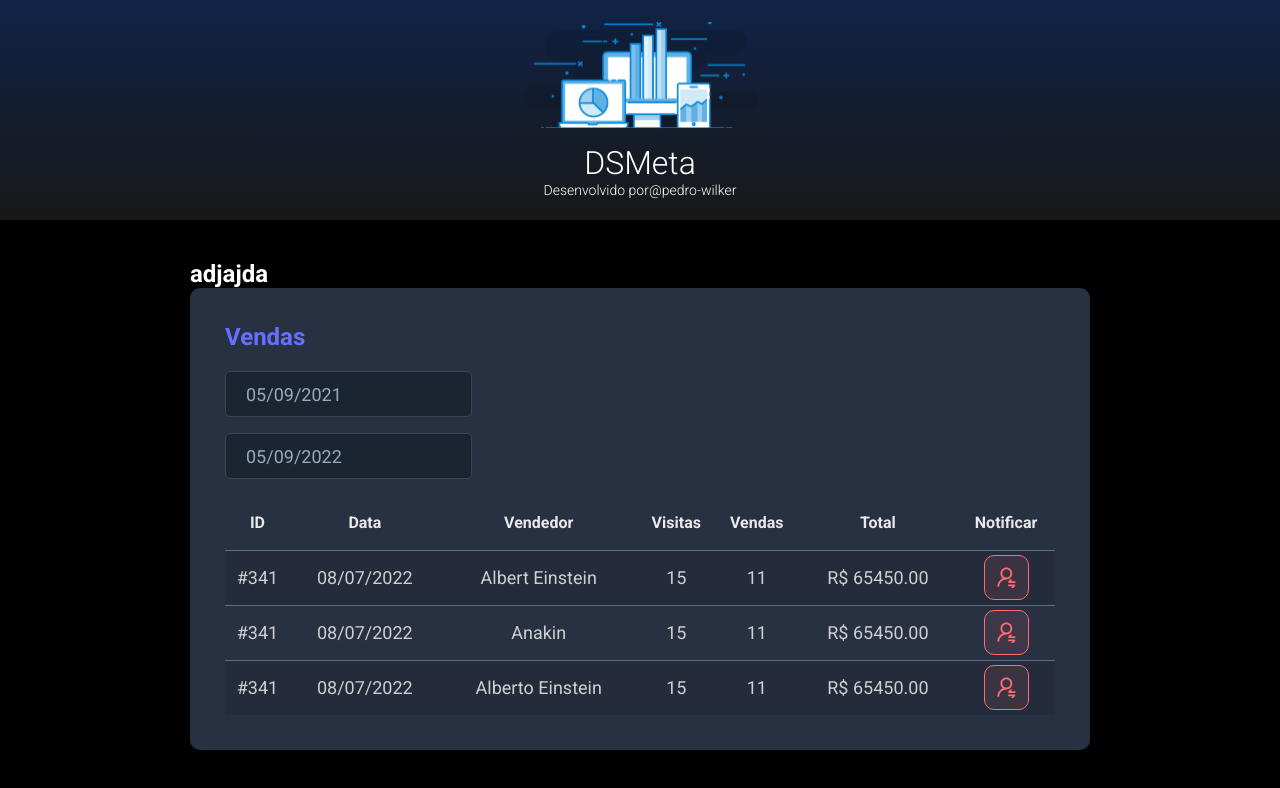
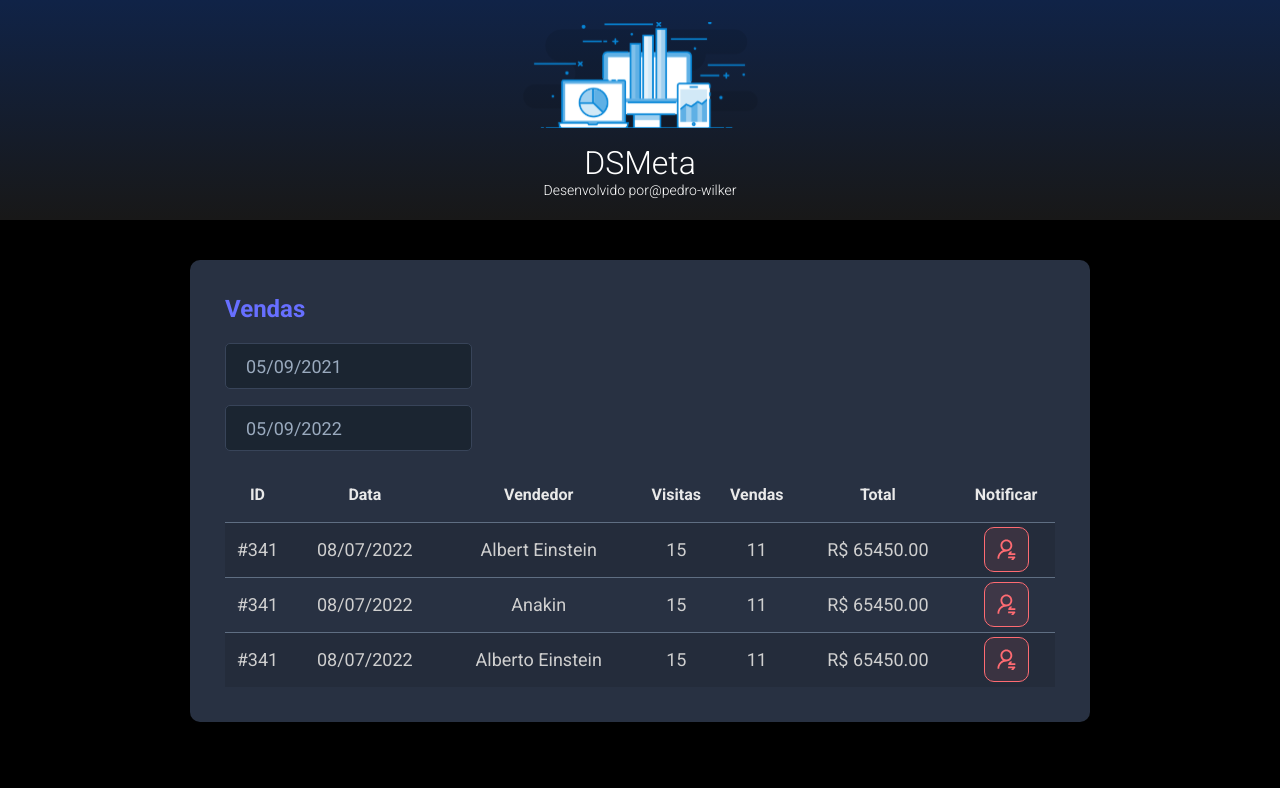
Before and after one commit to Pedro-Wilker/Projeto-devsuperior, a React (Vite) app in the folder frontend/: page / in a window 1280 px wide. Shown: the top 788 px of the page. Built offline with nearby package versions, Linux system fonts and the light colour scheme.

Commit message:
remove h1

```diff
--- a/frontend/src/App.tsx
+++ b/frontend/src/App.tsx
@@ -8,7 +8,6 @@ function App() {
       <main>
         <section id="sales">
           <div className="dsmeta-container">
-            <h1>adjajda</h1>
            <Salescard/>
           </div>
         </section>
```
